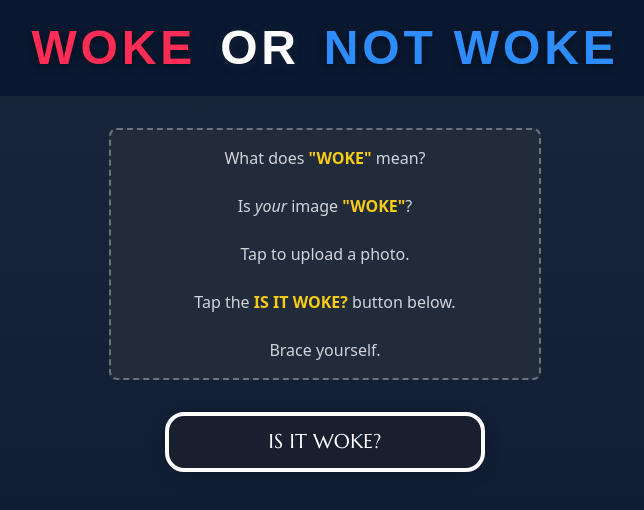
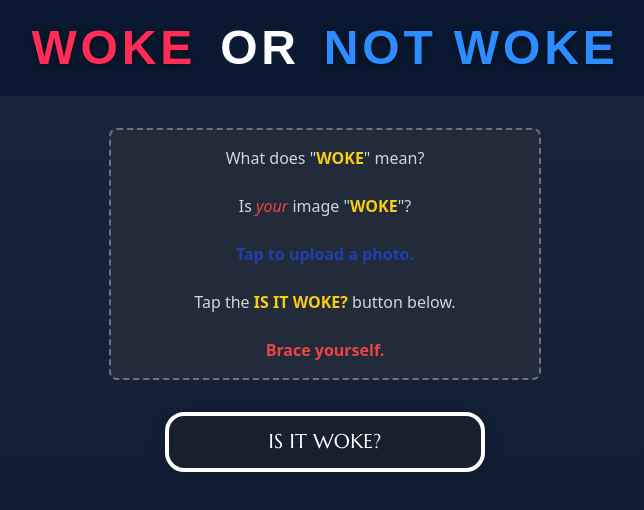
Before and after one commit to fundamentaldatum/woke-or-not-woke, a React (Vite) app: page / in a window 1280 px wide. Shown: the top 510 px of the page, without its empty margins (315-959 px from the left). Built offline with nearby package versions, Linux system fonts and the light colour scheme; no server answers; a web font is replaced by a local one.

Commit message:
Upload Text Color Styling Update

```diff
--- a/src/components/photo/PhotoUpload.tsx
+++ b/src/components/photo/PhotoUpload.tsx
@@ -56,19 +56,19 @@ export const PhotoUpload: React.FC<PhotoUploadProps> = ({
           </div>
         ) : (
           <span className="text-gray-300">
-            What does <b className="text-yellow-400">"WOKE"</b> mean?
+            What does "<b className="text-yellow-400">WOKE</b>" mean?
             <br />
             <br />
-            Is <i>your</i> image <b className="text-yellow-400">"WOKE"</b>?
+            Is <i className="text-red-500">your</i> image "<b className="text-yellow-400">WOKE</b>"?
             <br />
             <br />
-            Tap to upload a photo.
+            <b className="text-blue-800">Tap to upload a photo.</b>
             <br />
             <br />
             Tap the <b className="text-yellow-400">IS IT WOKE?</b> button below.
             <br />
             <br />
-            Brace yourself.
+            <b className="text-red-500">Brace yourself.</b>
           </span>
         )}
         <input
```
